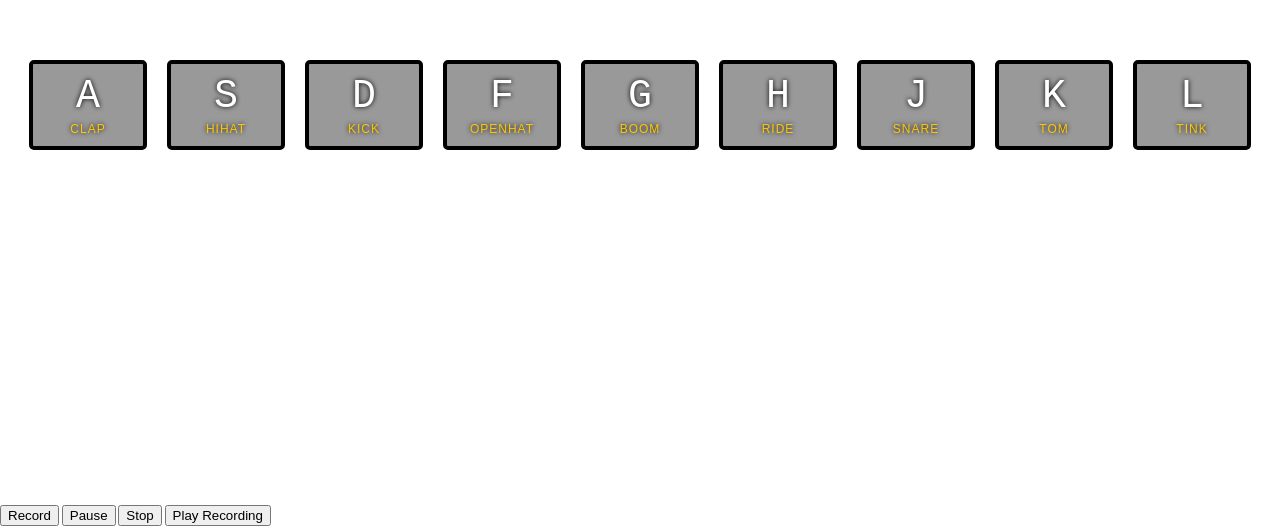
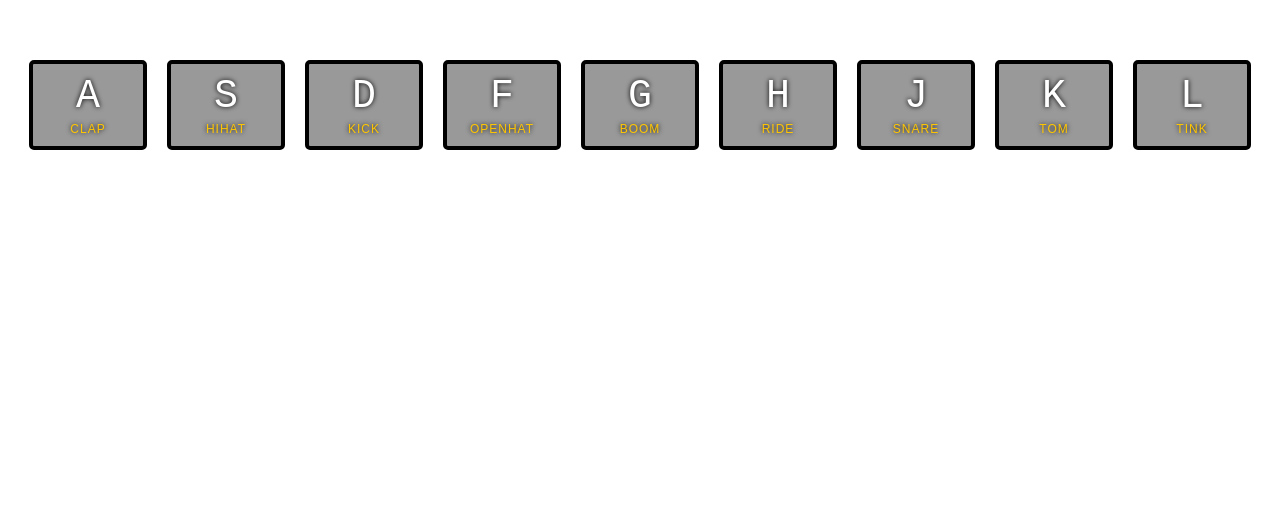
Before and after one commit to amruthaacharya-rgb/cc-6-drumkit-assignment, a website built with Vite: page index.html in a window 1280 px wide. Shown: the part 295-821 px from the top of the page. After the commit the page ends 800 px from the top, so only its background shows below. Built offline with nearby package versions, Linux system fonts and the light colour scheme; files whose address does not match are found by name.

Commit message:
Add setup

```diff
--- a/index.html
+++ b/index.html
@@ -7,11 +7,9 @@
   <link rel="stylesheet" href="src/style.css">
   <link rel="icon" href="https://fav.farm/✅" />
   <script type="module" src="src/main.ts"></script>
-
 </head>
 
 <body>
-  <div class="drum-container">
   <div class="keys">
     <div data-key="65" class="key">
       <kbd>A</kbd>
@@ -50,14 +48,6 @@
       <span class="sound">tink</span>
     </div>
   </div>
-    <div class="controls">
-      <button id="startBtn">Record</button>
-      <button id="pauseBtn">Pause</button>
-      <button id="stopBtn">Stop</button>
-      <button id="playBtn">Play Recording</button>
-    </div>
-
-  </div>
 
   <audio data-key="65" src="public/sounds/clap.wav"></audio>
   <audio data-key="83" src="public/sounds/hihat.wav"></audio>
@@ -69,9 +59,5 @@
   <audio data-key="75" src="public/sounds/tom.wav"></audio>
   <audio data-key="76" src="public/sounds/tink.wav"></audio>
 
-
-
-
 </body>
-
 </html>
```
Also changed, not shown: README.md. Lines whose indentation alone changed are shown as unchanged.
